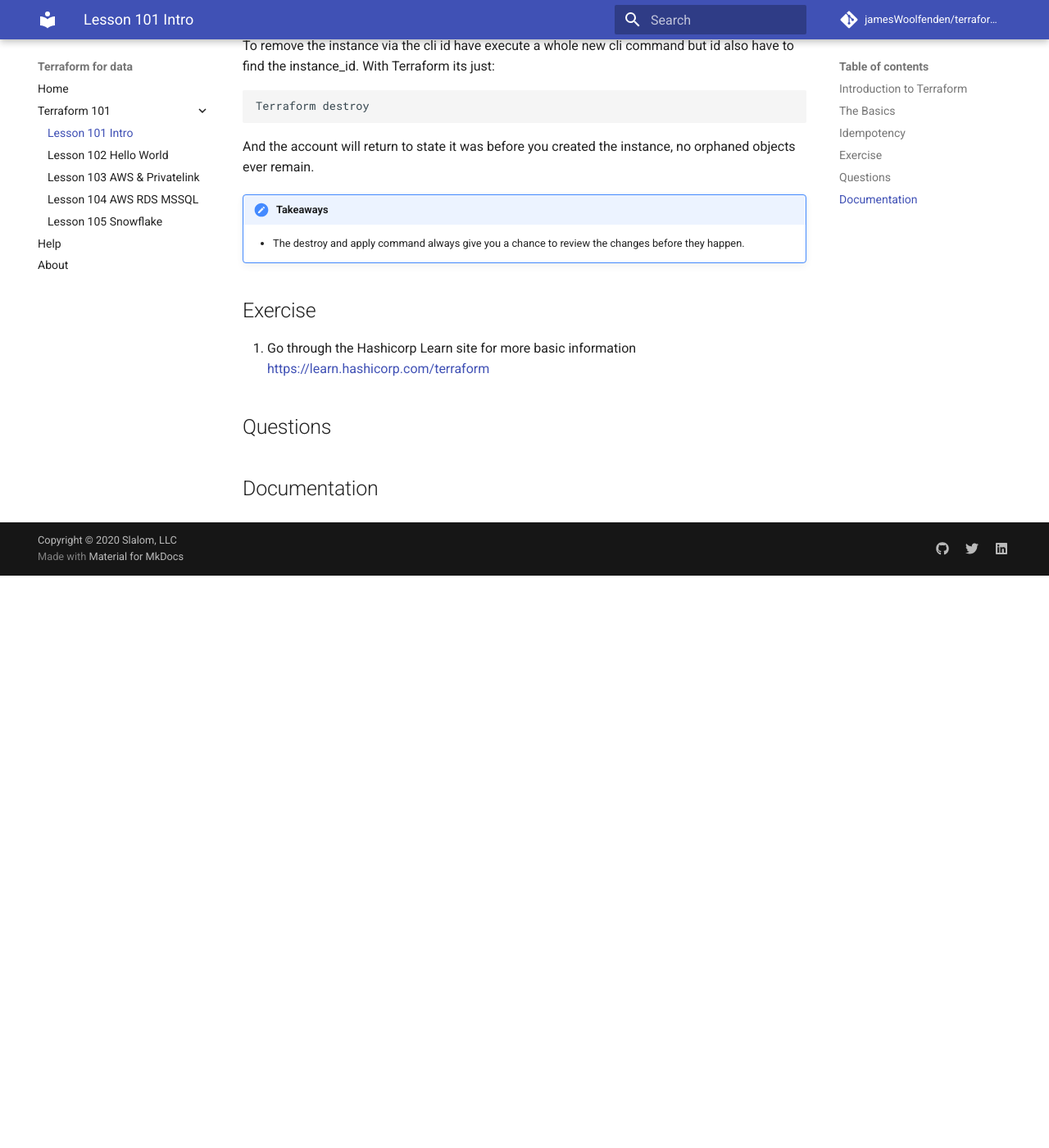
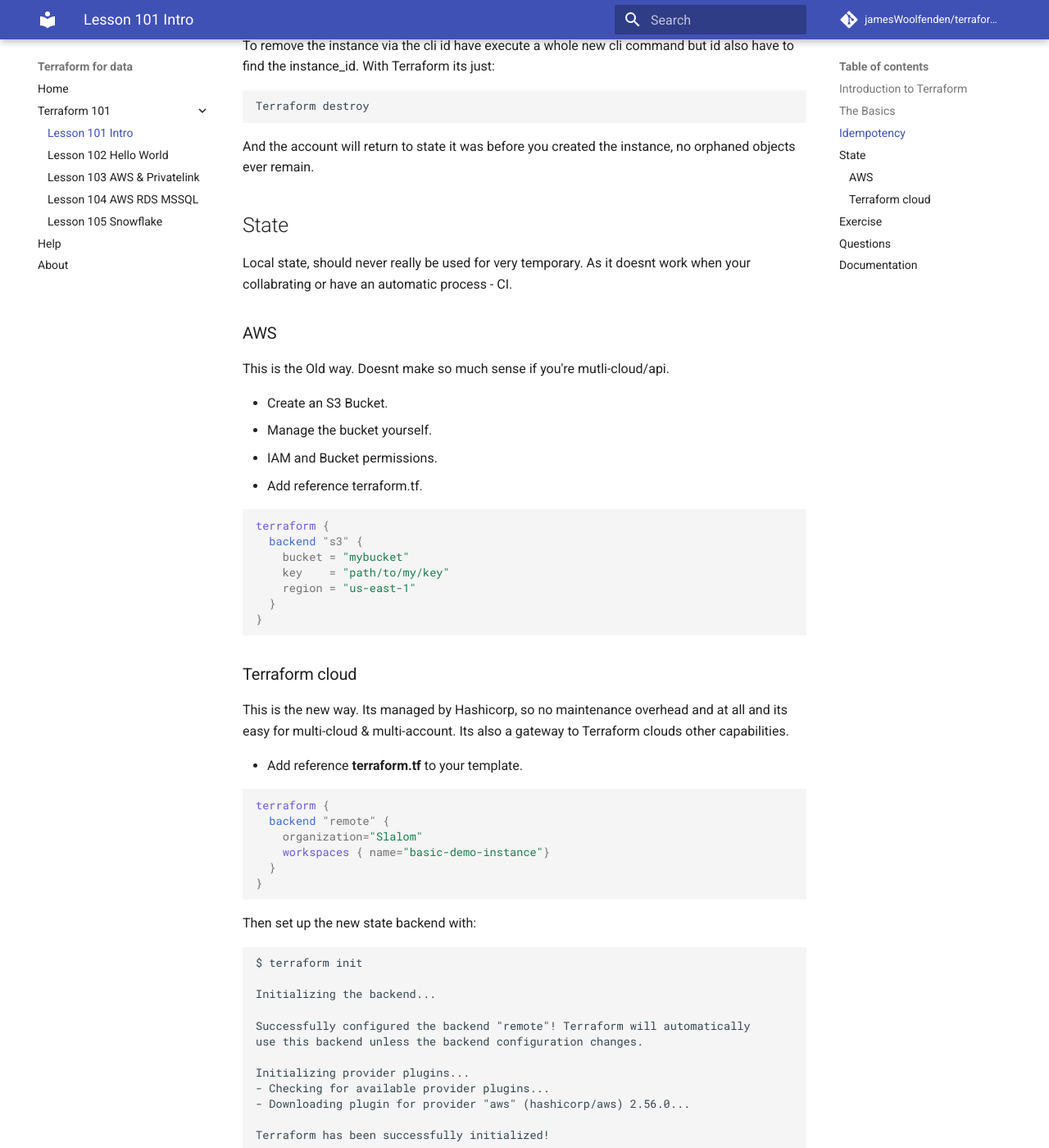
Before and after one commit to JamesWoolfenden/terraform-for-data, an MkDocs documentation site: the page built from docs/lesson1.md, in a window 1280 px wide and 1400 px high, scrolled down 6206 px. Shown: the whole window at 82% size. Built offline with MkDocs 1.6.1 and Material for MkDocs 9.7.7, drawn with Linux system fonts in a browser that asks for light colours; comment, search, counter and statistics services are not loaded; before the commit the page ends 6908 px from its top, so only the background shows below that; some of the changed text lies outside the part shown.

Commit message:
more of tf cloud

````diff
--- a/docs/lesson1.md
+++ b/docs/lesson1.md
@@ -2,9 +2,9 @@
 
 ## Introduction to Terraform
 
-What is Terraform
+What is Terraform?
 
-Its an open-source command line tool for creating infrastructure.
+It's an open-source command line tool for creating infrastructure.
 
 Terraform is a declarative second generation Configuration Management tool designed to provision cloud based Infrastructure via Code.
 
@@ -311,6 +311,66 @@
 
 And the account will return to state it was before you created the instance, no orphaned objects ever remain.
 
+## State
+
+Local state, should never really be used for very temporary. As it doesnt work when your collabrating or have an automatic process - CI.
+
+### AWS
+
+This is the Old way. Doesnt make so much sense if you're mutli-cloud/api.
+
+- Create an S3 Bucket.
+- Manage the bucket yourself.
+- IAM and Bucket permissions.
+- Add reference terraform.tf.
+
+```terraform
+terraform {
+  backend "s3" {
+    bucket = "mybucket"
+    key    = "path/to/my/key"
+    region = "us-east-1"
+  }
+}
+```
+
+### Terraform cloud
+
+This is the new way. Its managed by Hashicorp, so no maintenance overhead and at all and its easy for multi-cloud & multi-account. Its also a gateway to Terraform clouds other capabilities.
+
+- Add reference **terraform.tf** to your template.
+
+```terraform
+terraform {
+  backend "remote" {
+    organization="Slalom"
+    workspaces { name="basic-demo-instance"}
+  }
+}
+```
+
+Then set up the new state backend with:
+
+```cli
+$ terraform init
+
+Initializing the backend...
+
+Successfully configured the backend "remote"! Terraform will automatically
+use this backend unless the backend configuration changes.
+
+Initializing provider plugins...
+- Checking for available provider plugins...
+- Downloading plugin for provider "aws" (hashicorp/aws) 2.56.0...
+
+Terraform has been successfully initialized!
+```
+
+Show workspace:
+<https://app.terraform.io/app/Slalom/workspaces/basic-demo-instance/runs>
+
+Open your cli and Terraform apply.
+
 !!!note "Takeaways"
     - The destroy and apply command always give you a chance to review the changes before they happen.
 
````
Also changed, not shown: 4 other files.
